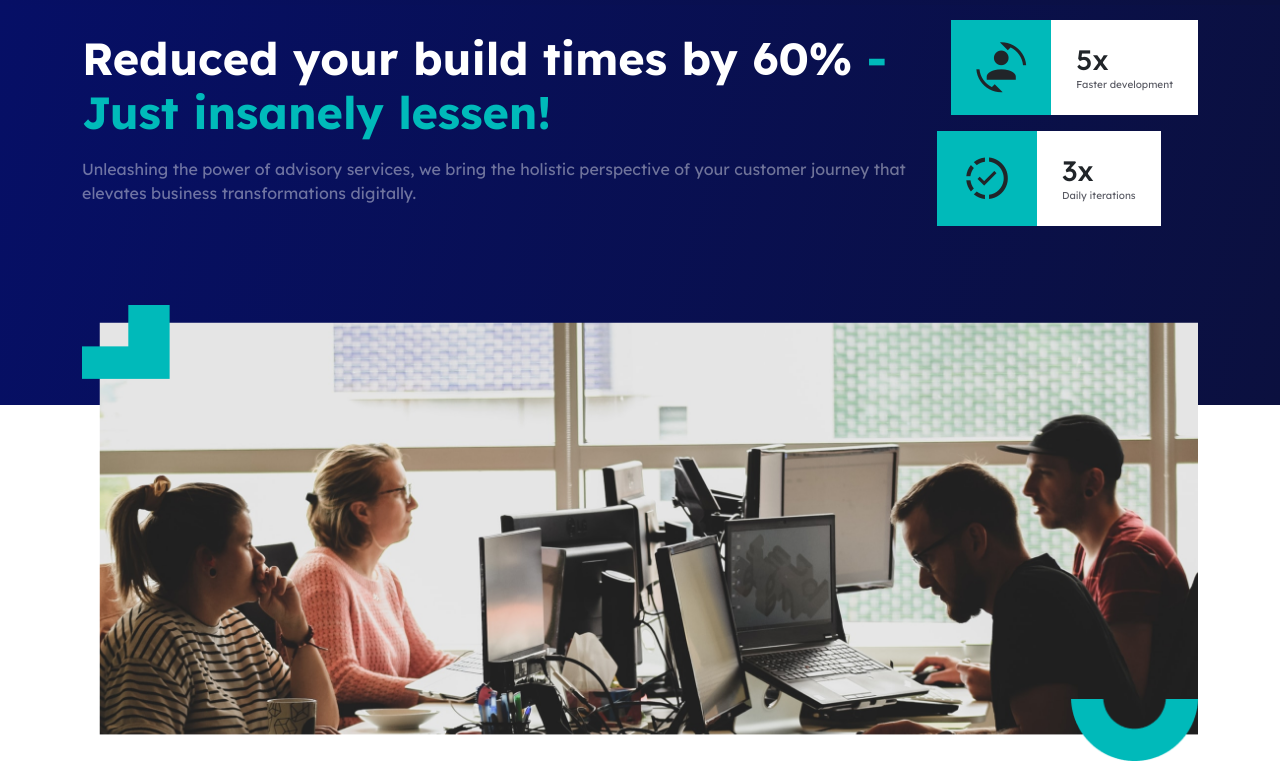
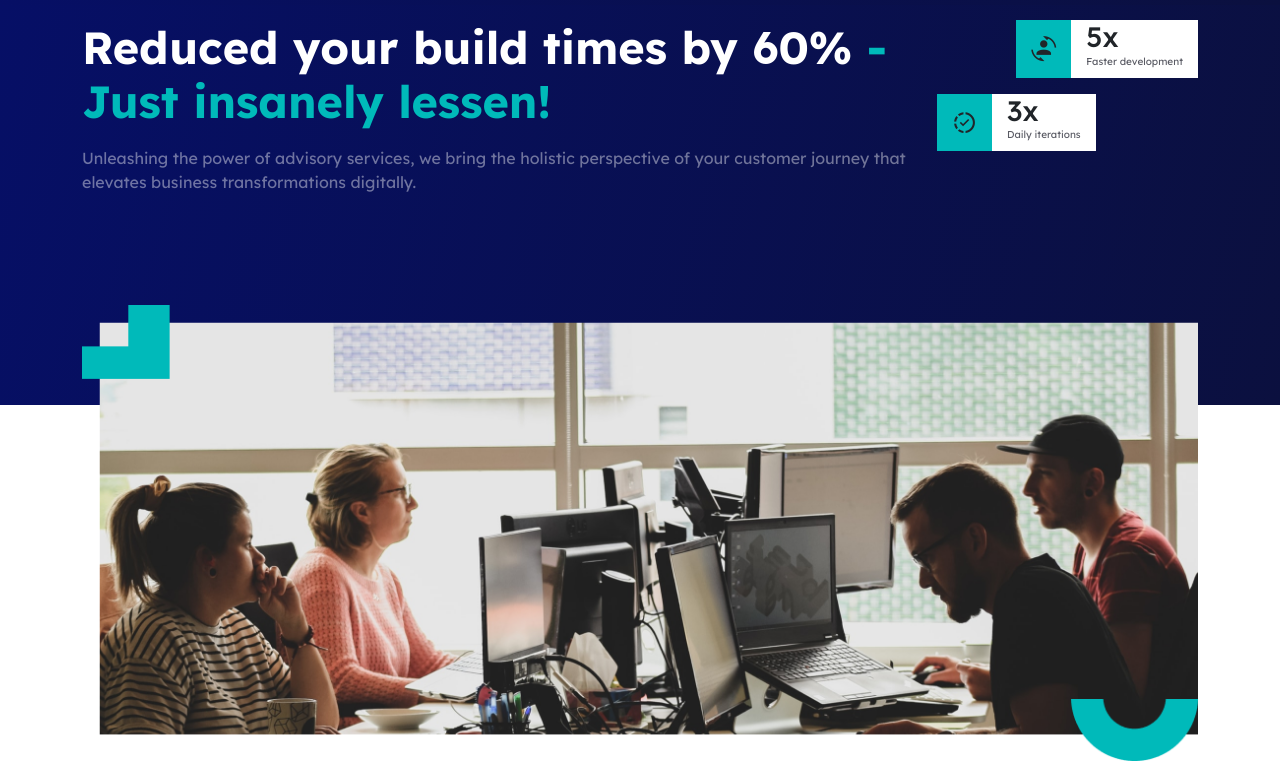
Before and after one commit to neeldarjind/BuildBlitz, a plain HTML site: page index.html in a window 1280 px wide. Shown: the part 72-835 px from the top of the page. Drawn offline with Linux system fonts and the light colour scheme.

Commit message:
new chnages

```diff
--- a/css/style.css
+++ b/css/style.css
@@ -446,18 +446,21 @@ input:-webkit-autofill {
 }
 
 .bg100 i {
-  font-size: 50px;
+  font-size: 25px;
 }
 
 .bg40 {
   background-color: #00BABA;
-  padding: 10px 25px;
+  padding: 10px 15px;
+  height: 100%;
 
 }
 
+.mianbg40 {}
+
 .bg60 {
   background-color: #ffffff;
-  padding: 23px 25px;
+  padding: 0 15px;
 
 }
 
@@ -469,6 +472,8 @@ input:-webkit-autofill {
 
 .bg60 h3 {
   margin-bottom: 0;
+
+
 }
 
 .mdi-account-convert::before {
--- a/index.html
+++ b/index.html
@@ -85,33 +85,33 @@
                   <div class="dailydevelopment mb-3 d-md-flex justify-content-md-end">
 
                     <div class="bg100">
-                      <div class="">
+
                       <div class="bg40">
                         <i class="mdi mdi-account-convert"></i>
                       </div>
-                      </div>
-                      <div class="">
+
+
                       <div class="bg60">
                         <h3>5x</h3>
                         <p>Faster development</p>
                       </div>
-                      </div>
+
                     </div>
 
                   </div>
                   <div class="dailydevelopment md-mb-0  mb-3">
                     <div class="bg100">
-                      <div class="">
+
                       <div class="bg40">
                         <i class="mdi mdi-progress-check"></i>
                       </div>
-                      </div>
-                      <div class="">
+
+
                       <div class="bg60">
                         <h3>3x</h3>
                         <p>Daily iterations</p>
                       </div>
-                      </div>
+
                     </div>
 
                   </div>
```
Lines whose indentation alone changed are shown as unchanged.
